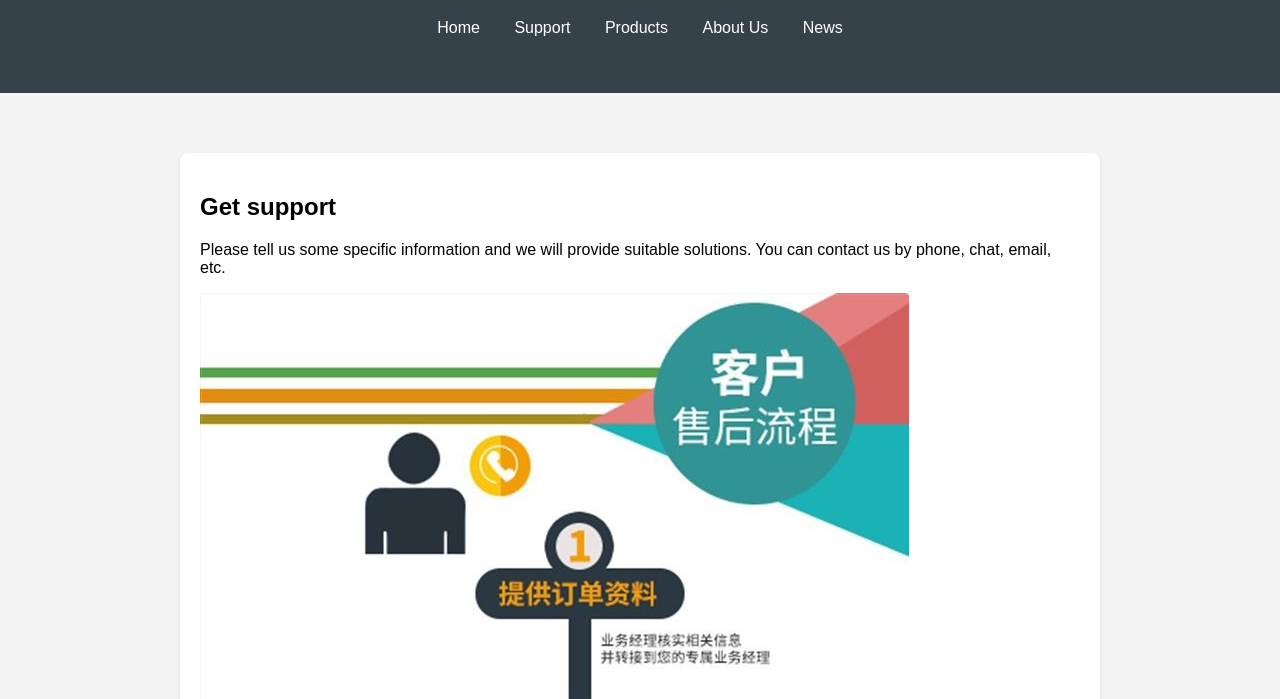
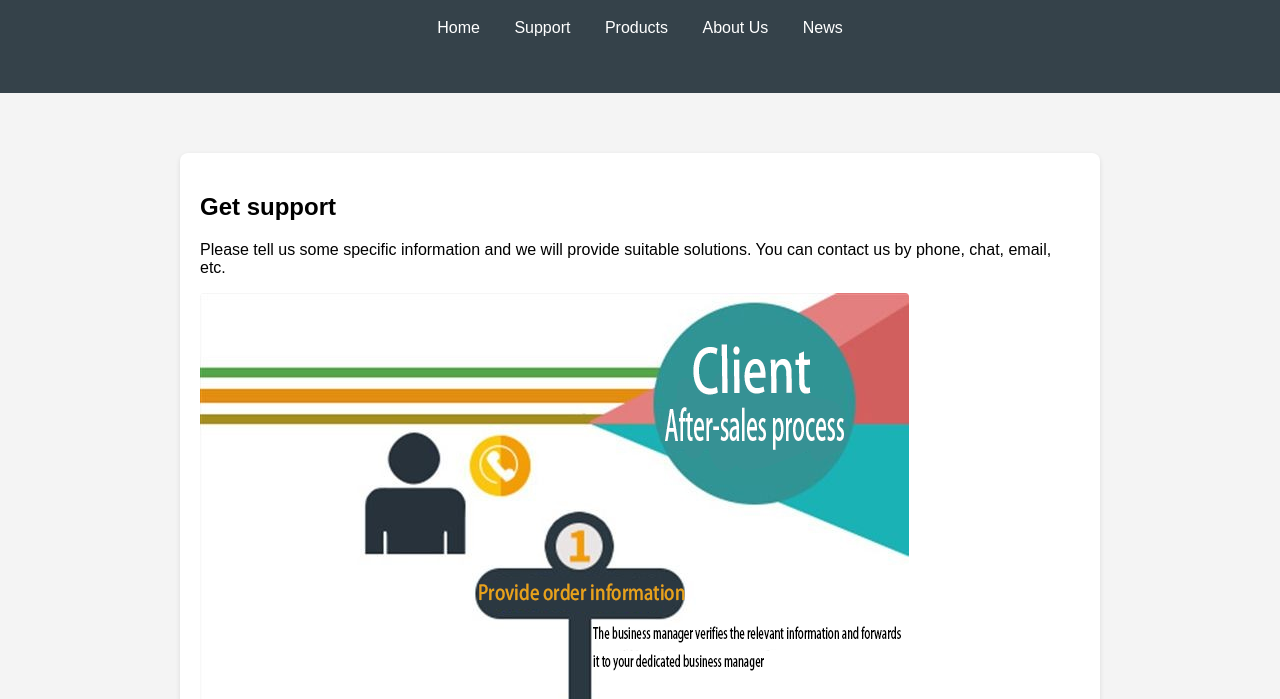
Before and after one commit to Elaekite/452, a plain HTML site: page support.html in a window 1280 px wide. Shown: the part 101-800 px from the top of the page. Drawn offline with Linux system fonts and the light colour scheme.

Commit message:
Add files via upload

```diff
--- a/support.html
+++ b/support.html
@@ -23,7 +23,7 @@
         <section>
             <h2>Get support</h2>
             <p>Please tell us some specific information and we will provide suitable solutions. You can contact us by phone, chat, email, etc.</p>
-            <img src="liucheng-36129702_3.jpg" alt="Company Location" class="map-image">
+            <img src="未标题-1.png" alt="Company Location" class="map-image">
         </section>
     </main>
     <footer>
```
Also changed, not shown: map.jpg, 未标题-1.png (added).
